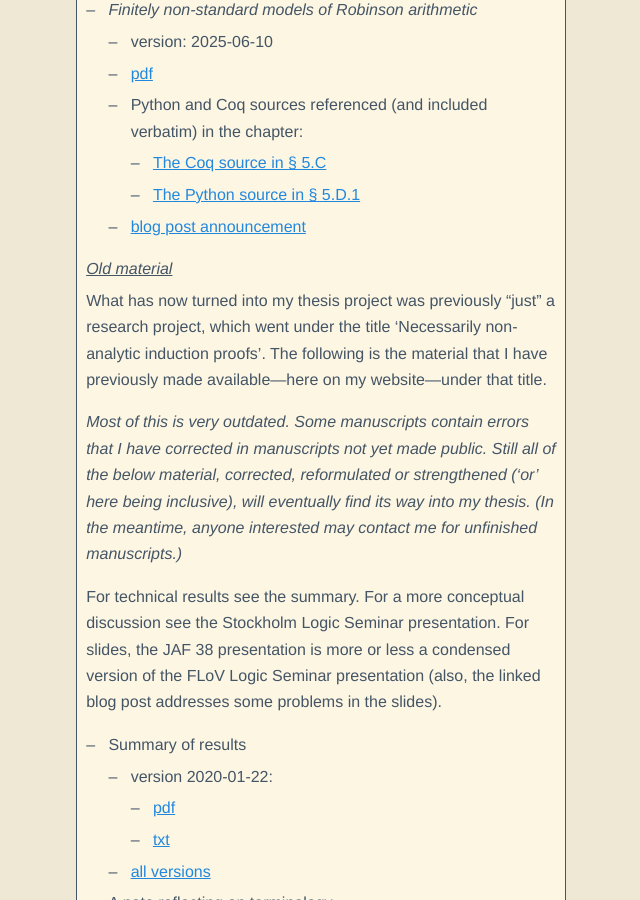
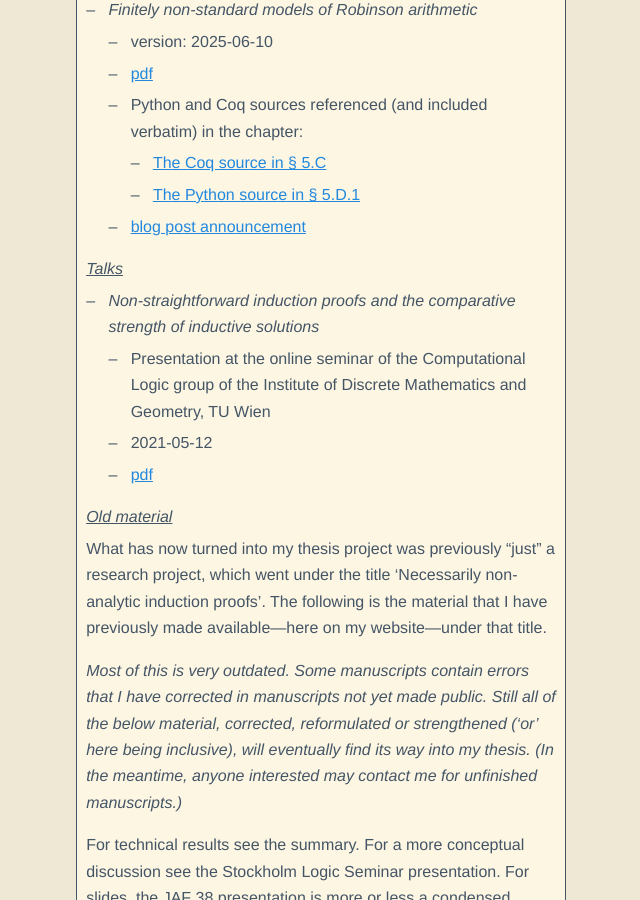
Before and after one commit to anderslundstedt/anderslundstedt.github.io, a Jekyll site: the page built from research/index.md, in a window 1280 px wide and 900 px high, scrolled down 537 px. Shown: the whole window, without its empty margins (319-959 px from the left). Built offline with Jekyll 4.4.1, drawn with Linux system fonts in a browser that asks for light colours.

Commit message:
an old talk

```diff
--- a/research/index.md
+++ b/research/index.md
@@ -27,6 +27,15 @@ The above heading is the working title of my PhD thesis.
     - [The Coq source in § 5.C](PhD-thesis/drafts/lundstedt_PhD-thesis_attachment_fns_model_example_2025-06-10.v)
     - [The Python source in § 5.D.1](./PhD-thesis/drafts/lundstedt_PhD-thesis_attachment_non_expandable_fns_Q+_models_2025-06-10.py)
   - [blog post announcement]({% post_url 2025-06-10-Finitely-non-standard-models-of-Robinson-arithmetic %})
+
+#### Talks
+
+- *Non-straightforward induction proofs and the comparative strength of
+  inductive solutions*
+  - Presentation at the online seminar of the Computational Logic group of the
+    Institute of Discrete Mathematics and Geometry, TU Wien
+  - 2021-05-12
+  - [pdf](PhD-thesis/talks/lundstedt_talk_vienna_online_seminar_2021-05-12.pdf)
 
 #### Old material
 
```
Also changed, not shown: 1 other file.
